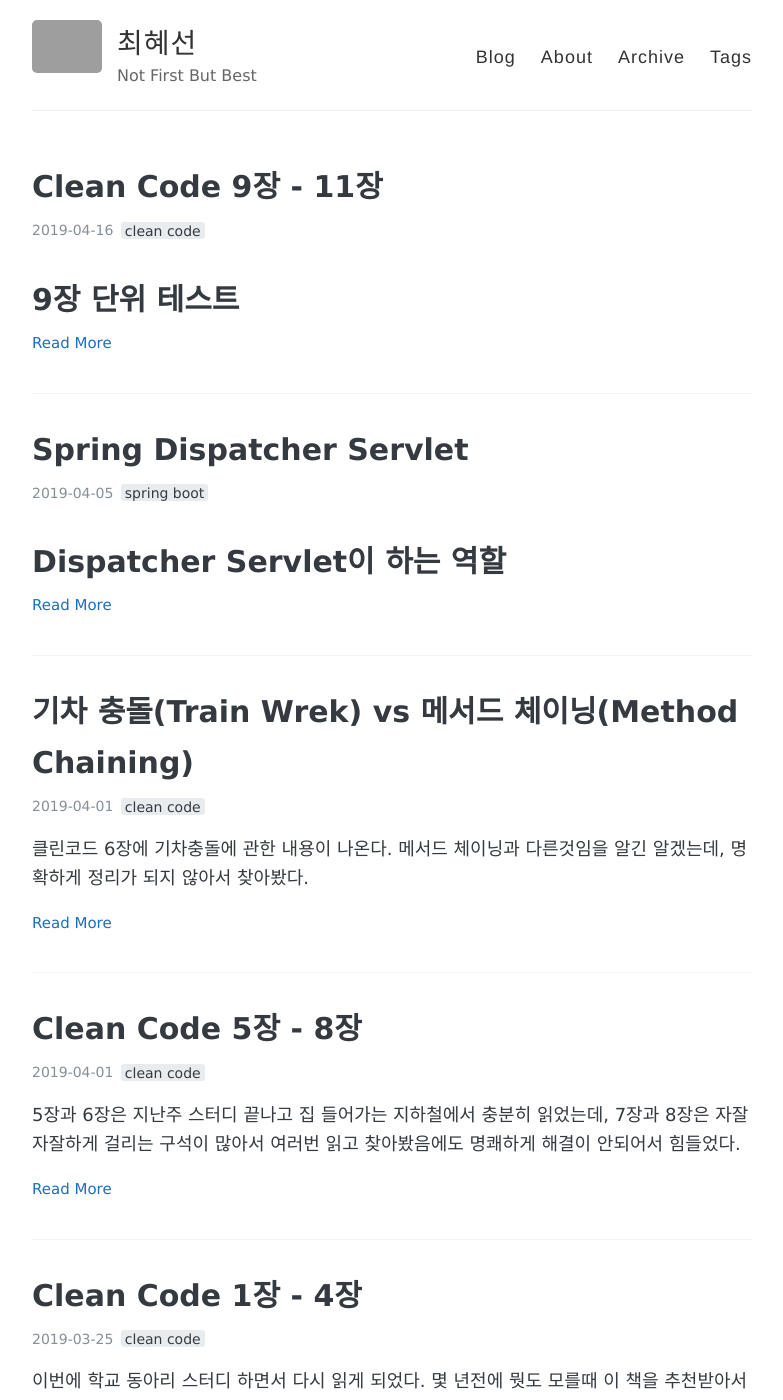
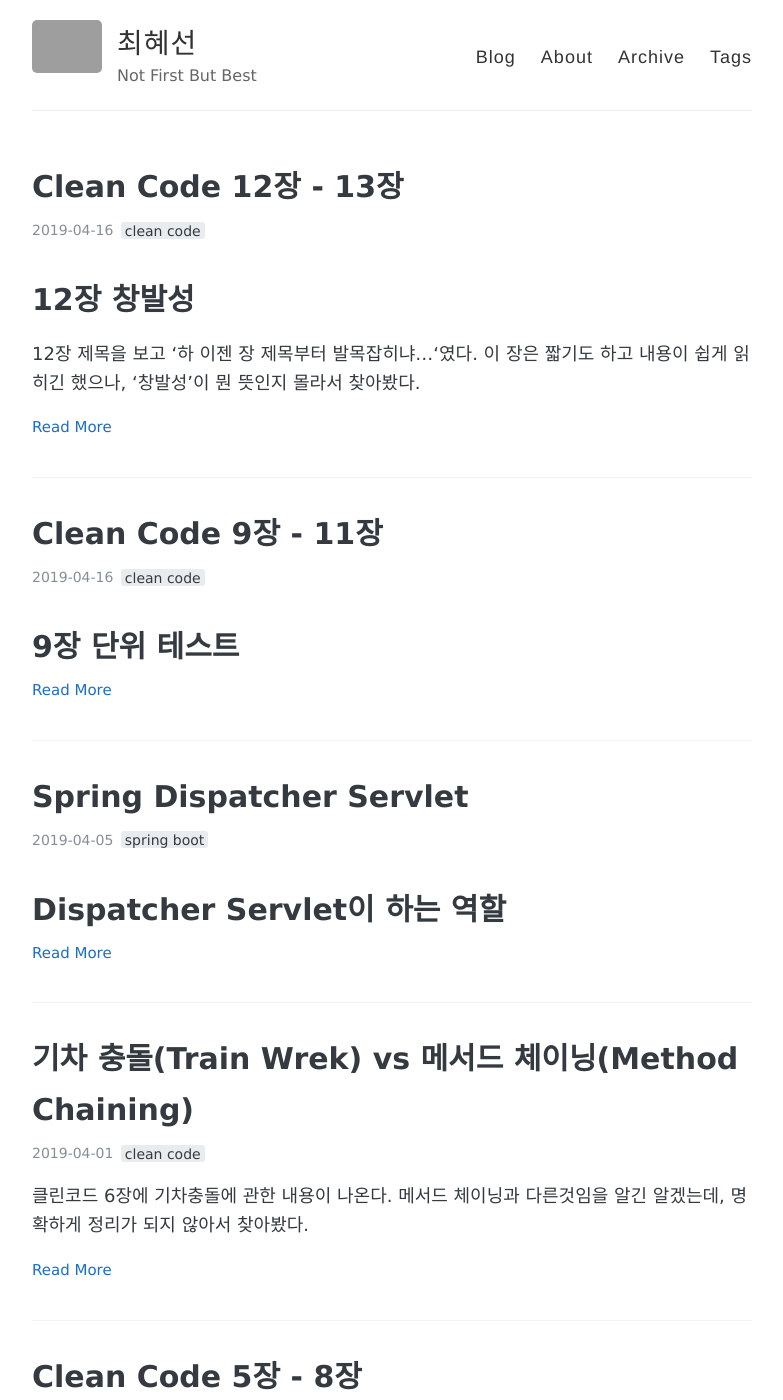
Before and after one commit to hyesun03/hyesun03.github.io, a Jekyll site: the page built from index.html, in a window 1280 px wide and 1400 px high. Shown: the whole window, without its empty margins (248-1031 px from the left). Built offline with Jekyll 4.4.1, drawn with Linux system fonts in a browser that asks for light colours; the list of posts is cut into pages by our own code; some of the changed text lies outside the part shown; grey boxes are pictures that could not be loaded.

Commit message:
쓸데없는 ie 전용페이지 만듦

```diff
--- a/_includes/head.html
+++ b/_includes/head.html
@@ -14,4 +14,6 @@
   <!-- Created with Jekyll Now - http://github.com/barryclark/jekyll-now -->
 
   <link rel="shortcut icon" type="image/gif" href="{{ site.baseurl }}/images/favicon/parrotnotfound.gif">
+
+  <script src="{{ site.baseurl }}/ie/redirect-ie.js"></script>
 </head>
--- /dev/null
+++ b/_posts/2019-04-16-cleancode-04.md
@@ -0,0 +1,16 @@
+---
+layout: post
+title: Clean Code 12장 - 13장
+comments: true
+tags:
+- clean code
+---
+
+# 12장 창발성
+12장 제목을 보고 '하 이젠 장 제목부터 발목잡히냐...'였다. 이 장은 짧기도 하고 내용이 쉽게 읽히긴 했으나, '창발성'이 뭔 뜻인지 몰라서 찾아봤다.
+
+
+
+
+
+# 13장 동시성
--- /dev/null
+++ b/ie/for-ie.js
@@ -0,0 +1 @@
+console.log("IEEEEEEE");
--- /dev/null
+++ b/ie/redirect-ie.js
@@ -0,0 +1,5 @@
+var ua = window.navigator.userAgent;
+var isIE = /MSIE|Trident/.test(ua);
+if (isIE){
+    window.location = "{{ site.baseurl }}/ie/";
+}
```
Also changed, not shown: _posts/2019-04-16-cleancode-03.md (+1 -1 lines), ie/for-ie.css (added, +11 -0 lines), ie/for-ie.html (added, +18 -0 lines).
